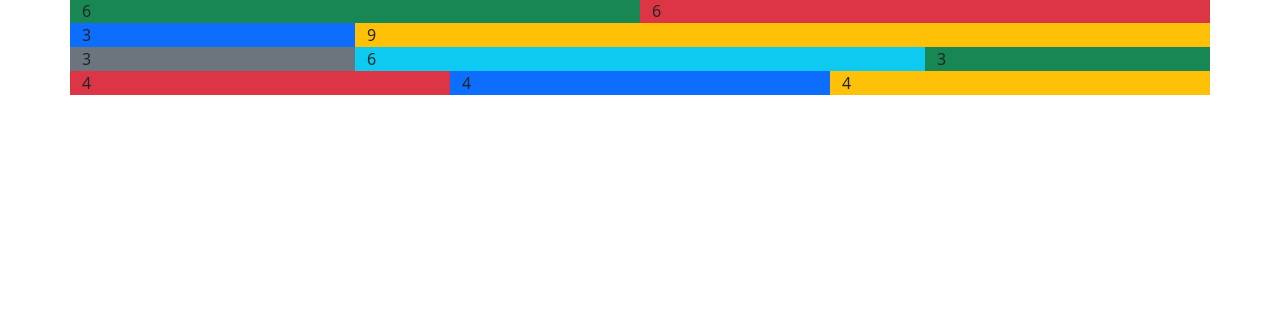
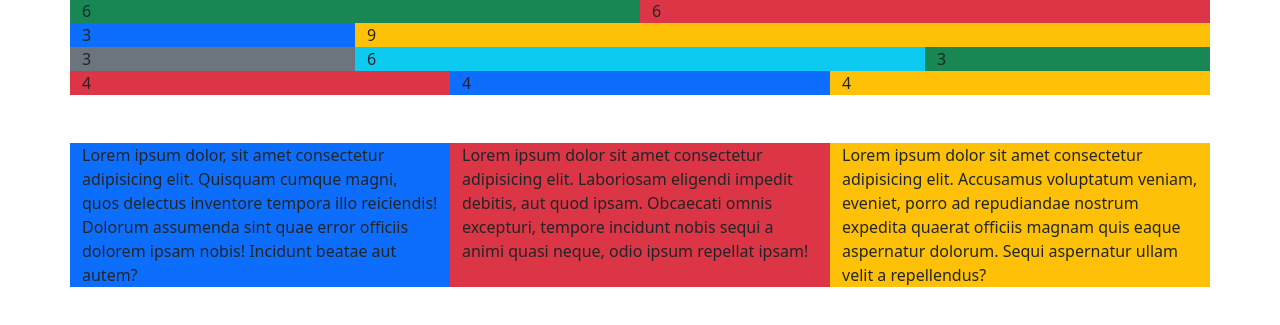
Before and after one commit to gokcekemaloglu/Class-of-HTML, a plain HTML site: page html ders 16/hc16-Bootstrap5/2-grid.html in a window 1280 px wide. Shown: the part 89-414 px from the top of the page. Drawn offline with nearby package versions, Linux system fonts and the light colour scheme.

Commit message:
bootstrap5-grid

```diff
--- a/html ders 16/hc16-Bootstrap5/2-grid.html
+++ b/html ders 16/hc16-Bootstrap5/2-grid.html
@@ -25,6 +25,29 @@
     </div>
 
 
+    <!-- ------------------------------- -->
+    <!--              ÖRNEK              -->
+    <!-- ------------------------------- -->
+
+    <!-- <div class="container mt-5">
+        <div class="row justify-content-center border border-2 border-danger align-items-center" style="height: 150px;">
+            <div class="col-3 bg-primary">3</div>
+            <div class="col-3 bg-warning">3</div>
+        </div>
+    </div> -->
+
+
+    <div class="container mt-5">
+        <div class="row">
+            <div class="bg-primary col-12 col-sm-6 col-md-4">Lorem ipsum dolor, sit amet consectetur adipisicing elit. Quisquam cumque magni, quos delectus inventore tempora illo reiciendis! Dolorum assumenda sint quae error officiis dolorem ipsam nobis! Incidunt beatae aut autem?</div>
+            <div class="bg-danger col-12 col-sm-6 col-md-4">Lorem ipsum dolor sit amet consectetur adipisicing elit. Laboriosam eligendi impedit debitis, aut quod ipsam. Obcaecati omnis excepturi, tempore incidunt nobis sequi a animi quasi neque, odio ipsum repellat ipsam!</div>
+            <div class="bg-warning col-12 col-sm-6 col-md-4">Lorem ipsum dolor sit amet consectetur adipisicing elit. Accusamus voluptatum veniam, eveniet, porro ad repudiandae nostrum expedita quaerat officiis magnam quis eaque aspernatur dolorum. Sequi aspernatur ullam velit a repellendus?</div>
+            <!-- <div class="bg-warning">a</div>
+            <div class="bg-info">a</div> -->
+        </div>
+    </div>
+
+
 
 
 
```
